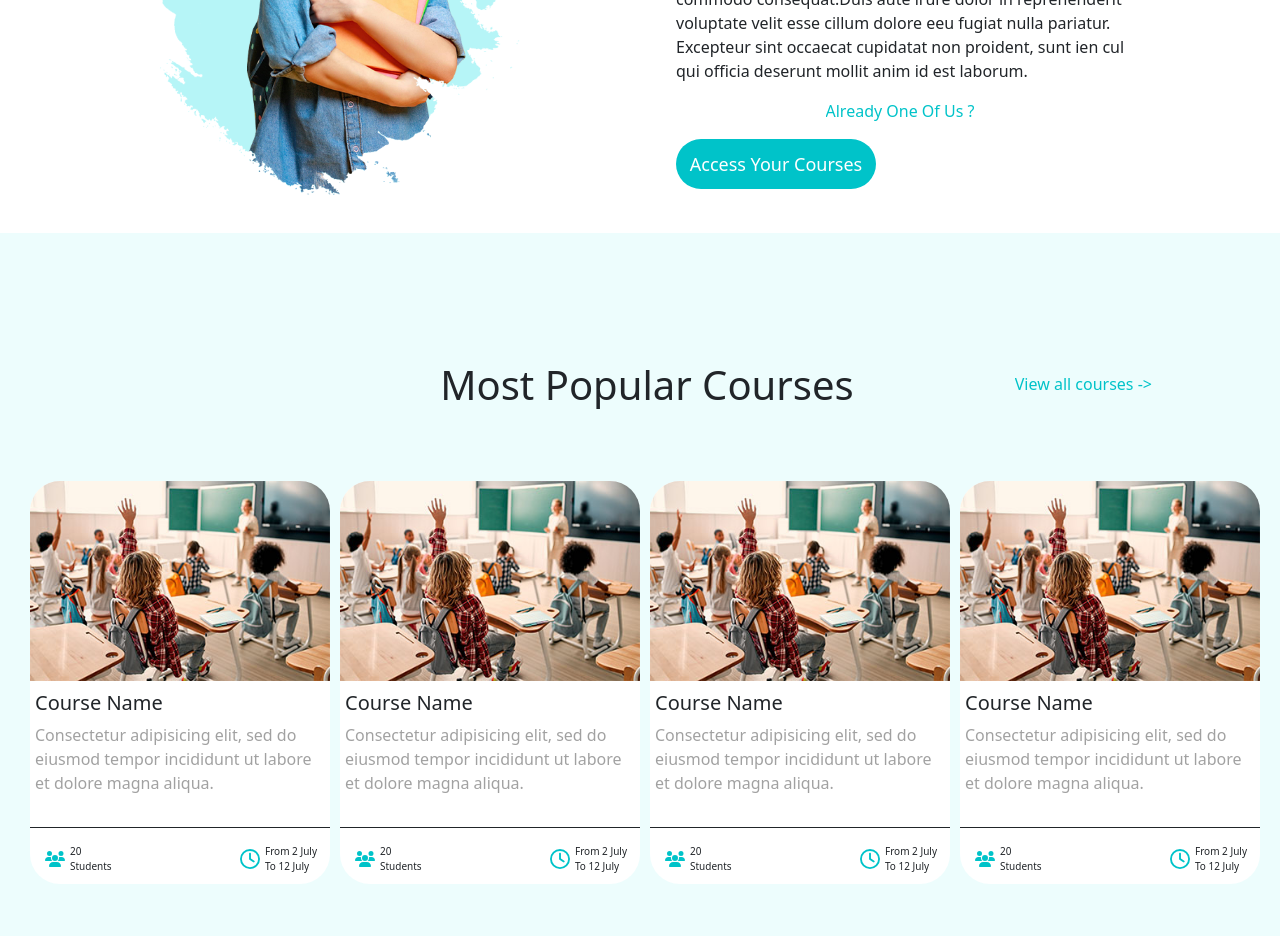
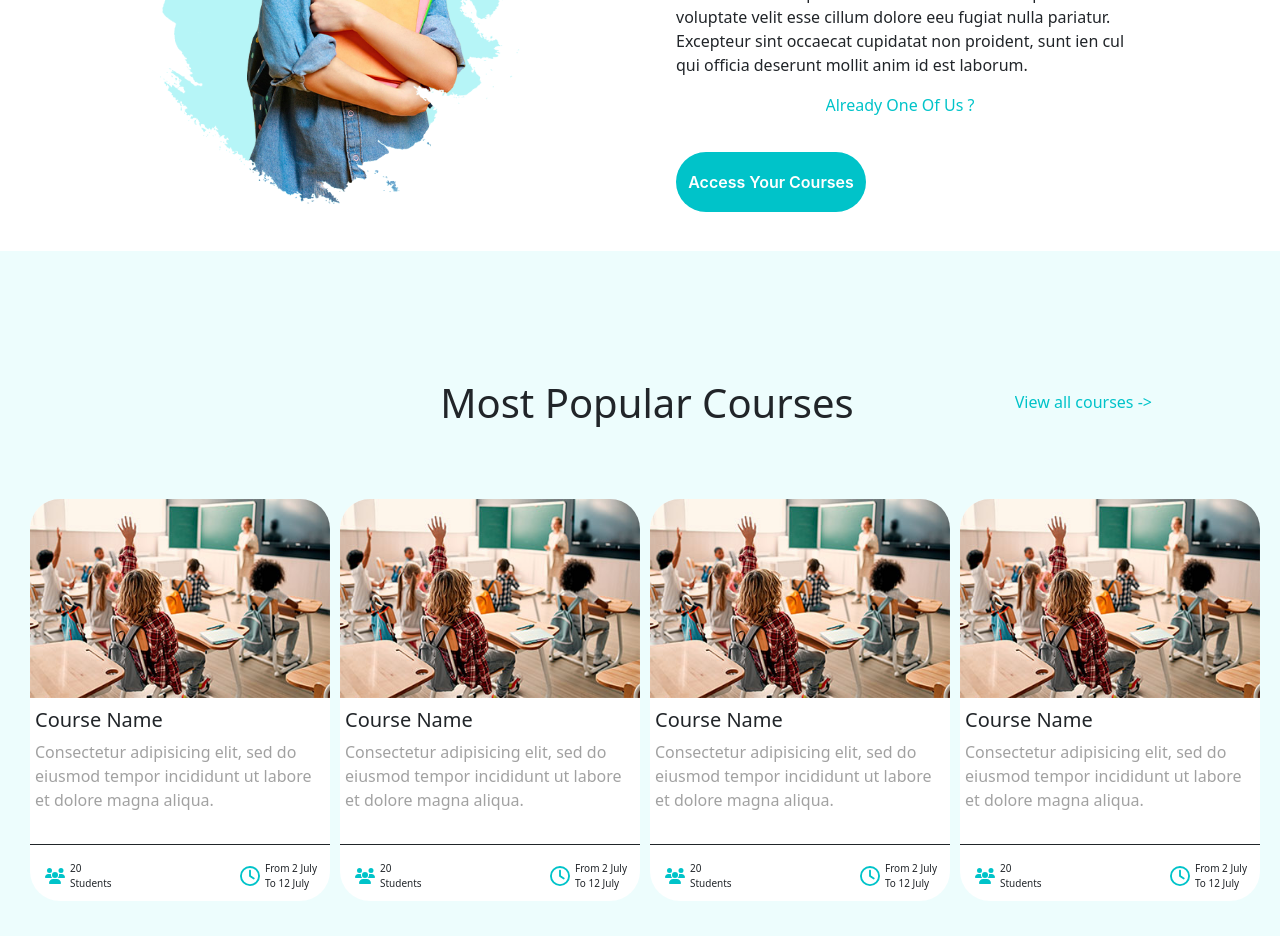
Before and after one commit to AyaMouawi/TinyTechiesFrontEnd, a React (Create React App) app in the folder tiny-techies-frontend/: page / in a window 1280 px wide. Shown: the part 1120-2056 px from the top of the page. Built offline with nearby package versions, Linux system fonts and the light colour scheme.

Commit message:
Some Responsive edits

```diff
--- a/tiny-techies-frontend/src/Components/AboutUs.jsx
+++ b/tiny-techies-frontend/src/Components/AboutUs.jsx
@@ -4,7 +4,7 @@ function About() {
   return (
     <div >
       <div className="About-container" id="About-container">
-<div className='"AboutImagContainer'><img src="../../Images/about-girl.png" className="About-girl" ></img></div>
+<div className='"AboutImageContainer'><img src="../../Images/about-girl.png" className="About-girl" ></img></div>
 
 
         <div className="About-content">
@@ -17,7 +17,13 @@ function About() {
           eeu fugiat nulla pariatur. Excepteur sint occaecat cupidatat non proident,
            sunt ien culpa qui officia deserunt mollit anim id est laborum. </p>
         </div> <p className="About_Question_P"> Already One Of Us ?</p>
-        <button className="About-button"><Link className='About-link' to="/MyCoursesPage">Access Your Courses </Link></button>
+        <div className="AboutUs-btn">
+                  <div className="AboutUs-main-btn">
+                    <a href="/MyCoursesPage" className="About-btn">
+                      Access Your Courses
+                    </a>
+                  </div>
+                </div>
         </div>
 
         </div>
--- a/tiny-techies-frontend/src/css/AboutUs.css
+++ b/tiny-techies-frontend/src/css/AboutUs.css
@@ -40,7 +40,7 @@
   margin-right: 300px;
   font-size: large;
 }
-.AboutImagContainer{
+.AboutImageContainer{
 max-width: 400px;
 max-height: 400px;
 flex:1;
@@ -48,6 +48,57 @@ flex:1;
 .About-link{
   text-decoration: none;
   color: white;
+}
+.AboutUs-btn{
+  display: flex;
+  align-items: center;
+  margin-top: 35px;
+}
+.AboutUs-main-btn {
+  max-width: 200px;
+  width: 100%;
+}
+.About-btn, .About-btn:hover, .About-btn:focus{
+	text-transform: capitalize;
+	text-decoration: none;
+	-webkit-transition: all 0.3s;
+    -moz-transition: all 0.3s;
+    -ms-transition: all 0.3s;
+    -o-transition: all 0.3s;
+    transition: all 0.3s;
+    font-family: "Inter";
+}
+.About-btn {
+  position:relative;
+  max-width: 190px;
+  width: 100%;
+  min-height: 60px;
+  display: flex;
+  justify-content: center;
+  align-items: center;
+  border: none;
+  background: none;
+  cursor: pointer;
+  font-family: "Inter";
+  font-weight: 600;
+  text-transform: capitalize;
+  font-size: 16px;
+  color: white;
+    background-color: #00C3C9;
+  border-radius: 40px;
+  z-index: 0;
+  overflow: hidden;
+  transition: all 0.3s ease-in-out;
+
+}
+.About-btn::after{
+  font-weight: 200;
+  top: -30px;
+  left: -20px;
+}
+.About-btn:hover{
+  box-shadow: 0px 0px 0px 30px #ff6699 inset;
+  color: var(--ks-white-color);
 }
 @media screen and (min-width: 360px) and (max-width: 480px){
   .About-container{
@@ -98,3 +149,12 @@ font-size: x-large;
 width: 200px;
 height: 100px;}
 }
+@media(max-width:575px){
+  .AboutUs-btn{
+  display: block;
+}
+
+.AboutUs-main-btn {
+  margin-left: auto;
+  margin-right: auto;
+}}
--- a/tiny-techies-frontend/src/css/CourseRegister.css
+++ b/tiny-techies-frontend/src/css/CourseRegister.css
@@ -68,6 +68,9 @@
 .CourseRegister-Title{
   margin-left:7%;
 }
+.CourseRegister-Title h5{
+  overflow-y: hidden;
+}
 .CourseRegister-Description{
   margin-left:7%;
   max-width: 300px;
```
